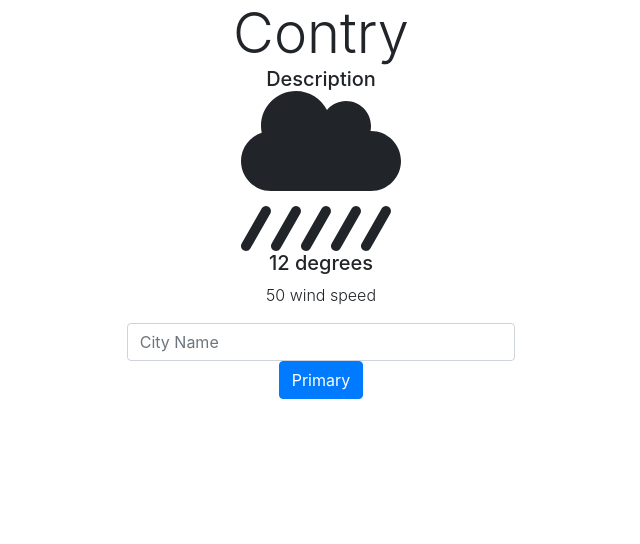
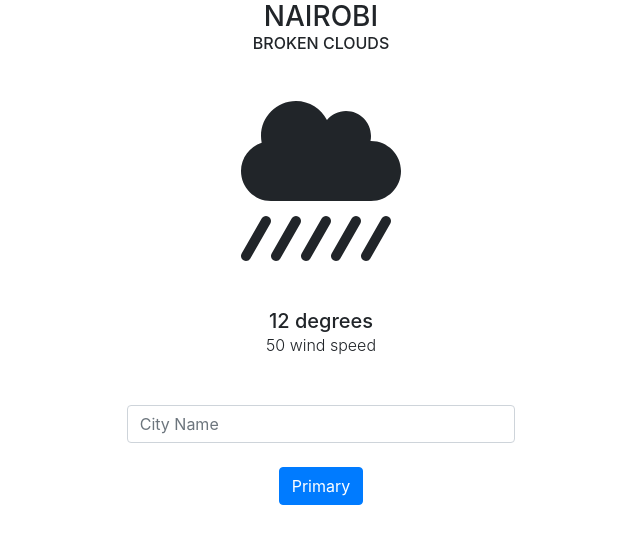
Before and after one commit to jama5262/weather-app, a Vue app: page / in a window 1280 px wide. Shown: the top 544 px of the page, without its empty margins (319-959 px from the left). Built offline with nearby package versions, Linux system fonts and the light colour scheme.

Commit message:
Centered Items

```diff
--- a/src/App.vue
+++ b/src/App.vue
@@ -12,5 +12,9 @@ export default {
 };
 </script>
 
-<style lang="scss" scoped>
+<style>
+  html,
+  body {
+    height: 100%;
+  }
 </style>
--- a/src/components/Details.vue
+++ b/src/components/Details.vue
@@ -4,7 +4,7 @@
             <b-col><p class="h5 text-center">12 degrees</p></b-col>
         </b-row>
         <b-row>
-            <b-col><p class="font-weight-light text-center">50 wind speed</p></b-col>
+            <b-col><p class="font-weight-light text-center mb-5">50 wind speed</p></b-col>
         </b-row>
     </div>
 </template>
@@ -15,6 +15,8 @@
     }
 </script>
 
-<style lang="scss" scoped>
-
+<style scoped>
+    p {
+        margin: 0
+    }
 </style>
--- a/src/components/Header.vue
+++ b/src/components/Header.vue
@@ -1,7 +1,7 @@
 <template>
     <div>
-        <p class="display-4 text-center">Contry</p>
-        <p class="h5 text-center">Description</p>
+        <p class="h3 text-center">NAIROBI</p>
+        <p class="h6 text-center">BROKEN CLOUDS</p>
     </div>
 </template>
 
--- a/src/components/Input.vue
+++ b/src/components/Input.vue
@@ -1,7 +1,7 @@
 <template>
     <b-row cols="1" align-h="center">
-        <b-col><b-form-input v-model="text" placeholder="City Name"></b-form-input></b-col>
-        <b-col class="d-flex justify-content-center"><b-button variant="primary">Primary</b-button></b-col>
+        <b-col><b-form-input placeholder="City Name"></b-form-input></b-col>
+        <b-col class="d-flex justify-content-center mt-4"><b-button variant="primary">Primary</b-button></b-col>
     </b-row>
 </template>
 
--- a/src/views/Home.vue
+++ b/src/views/Home.vue
@@ -1,8 +1,8 @@
 <template>
   <b-container>
-      <b-row align-h="center" cols="1">
+      <b-row align-v="center" align-h="center" cols="1">
           <b-col><Header /></b-col>
-          <b-col class="d-flex justify-content-center"><WeatherIcon /></b-col>
+          <b-col class="d-flex justify-content-center my-5"><WeatherIcon /></b-col>
           <b-col><Details /></b-col>
           <b-col class="d-flex justify-content-center"><Input /></b-col>
       </b-row>
```
